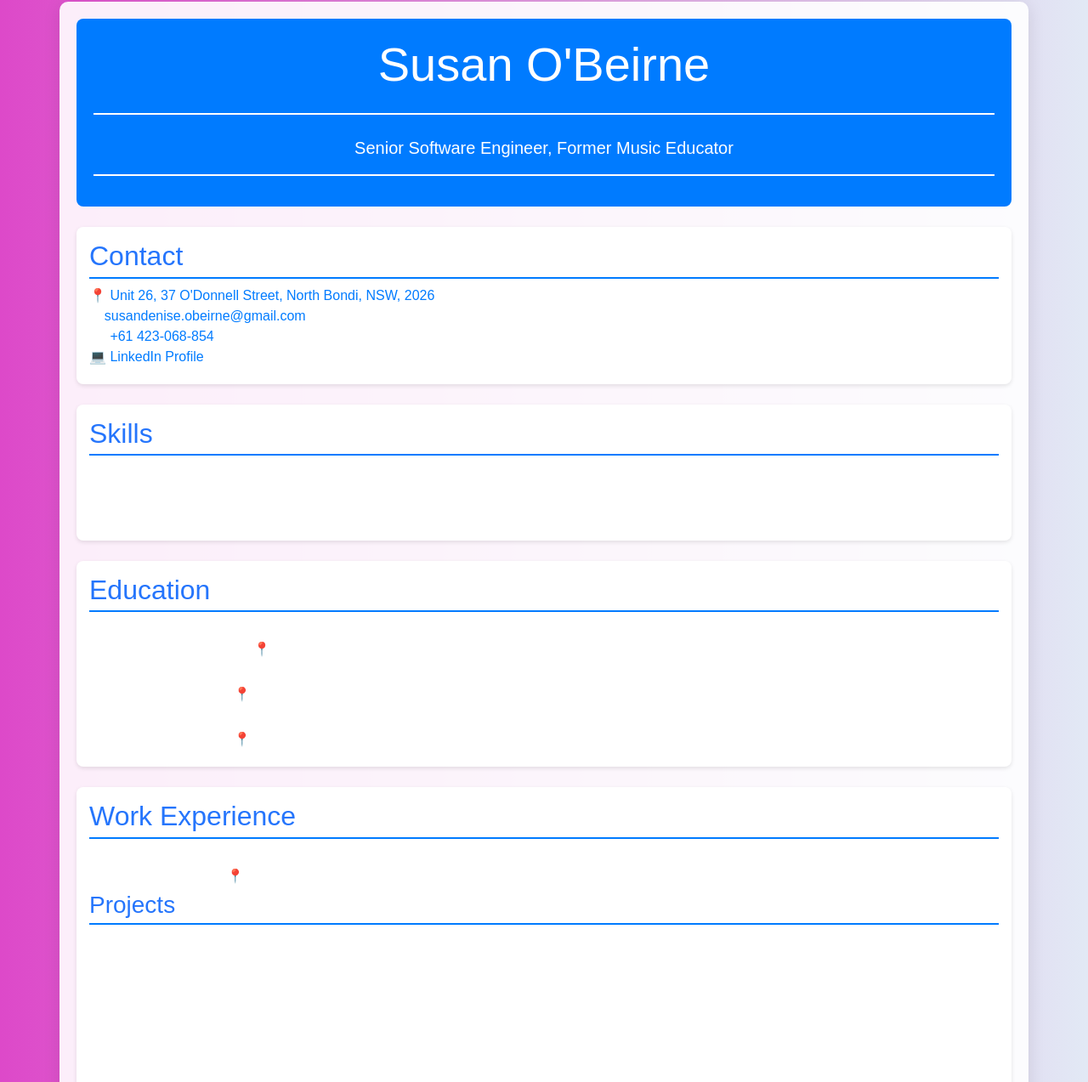
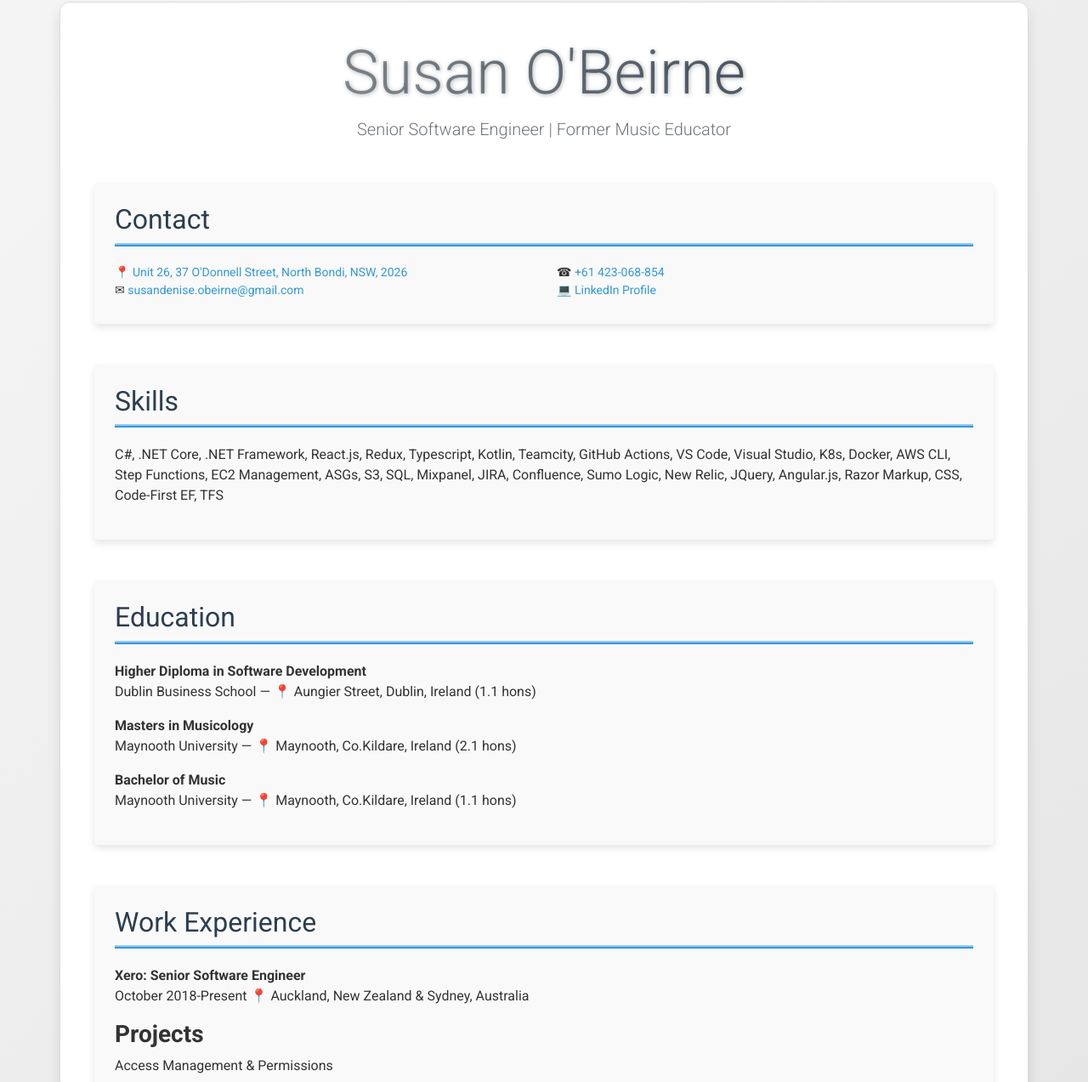
Before and after one commit to suebow/sueobeirne, a plain HTML site: page index.html in a window 1280 px wide. Shown: the part 46-1319 px from the top of the page at 85% size. Drawn offline with nearby package versions, Linux system fonts and the light colour scheme.

Commit message:
update to look a bit more slick

```diff
--- a/index.html
+++ b/index.html
@@ -1,3 +1,4 @@
+<!DOCTYPE html>
 <html lang="en">
 
 <head>
@@ -5,88 +6,93 @@
     <meta name="viewport" content="width=device-width, initial-scale=1.0">
     <link href="https://stackpath.bootstrapcdn.com/bootstrap/4.5.2/css/bootstrap.min.css" rel="stylesheet">
     <link href="https://cdnjs.cloudflare.com/ajax/libs/animate.css/4.1.1/animate.min.css" rel="stylesheet">
+    <link href="https://fonts.googleapis.com/css2?family=Roboto:wght@300;400;700&display=swap" rel="stylesheet">
+    <link href="https://cdn.jsdelivr.net/npm/aos@2.3.4/dist/aos.css" rel="stylesheet">
     <link href="style.css" rel="stylesheet">
     <title>Susan O'Beirne CV</title>
 </head>
 
-<body class="bg-light">
-    <div class="container my-5">
-        <header class="text-center mb-4 animate__animated animate__fadeInDown">
-        <h1 class="display-4">Susan O'Beirne</h1>
-        <hr class="my-4">
-        <p class="lead">Senior Software Engineer, Former Music Educator</p>
-        <hr>
+<body>
+    <div class="container my-5 animate__animated animate__fadeIn animate__delay-1s">
+        <header class="text-center mb-5" data-aos="fade-down" data-aos-delay="100">
+            <h1 class="display-3 metallic-text">Susan O'Beirne</h1>
+            <p class="lead text-muted">Senior Software Engineer | Former Music Educator</p>
         </header>
         <main>
             <article>
-            <section class="mb-4 animate__animated animate__fadeInUp">
-                <h2>Contact</h2>
+                <section class="contact-details mb-5 p-4 rounded" data-aos="fade-up" data-aos-delay="200">
+                    <h2 class="section-title">Contact</h2>
+                    <div class="row">
+                        <div class="col-md-6">
                             <p>
                                 📍 <a href="https://maps.app.goo.gl/ccY8JELPkoufxEz86">Unit 26, 37 O'Donnell Street, North Bondi, NSW, 2026</a><br />
                                 ✉ <a href="mailto:susandenise.obeirne@gmail.com">susandenise.obeirne@gmail.com</a><br />
+                            </p>
+                        </div>
+                        <div class="col-md-6">
+                            <p>
                                 ☎ <a href="#">+61 423-068-854</a><br />
                                 💻 <a href="https://www.linkedin.com/in/sue-o-beirne-b49b5993/">LinkedIn Profile</a><br />
                             </p>
+                        </div>
+                    </div>
                 </section>
-            <section class="mb-4 animate__animated animate__fadeInUp">
-                <h2>Skills</h2>
-                <p>C#, .NET Core, .NET Framework, React.js, Redux, Typescript, Kotlin, Teamcity, Github actions, Vs code, Visual Studio, K8s, Docker, AWS CLI, Step Functions, EC2 management, ASGs, S3, Task.go, SQL, Github, Mixpanel, JIRA, Confluence, Sumo Logic, New Relic, JQuery, Angular.js, Razor markup, CSS, Code first EF, TFS</p>
+
+                <section class="mb-5 p-4 rounded" data-aos="fade-up" data-aos-delay="300">
+                    <h2 class="section-title">Skills</h2>
+                    <p>C#, .NET Core, .NET Framework, React.js, Redux, Typescript, Kotlin, Teamcity, GitHub Actions, VS Code, Visual Studio, K8s, Docker, AWS CLI, Step Functions, EC2 Management, ASGs, S3, SQL, Mixpanel, JIRA, Confluence, Sumo Logic, New Relic, JQuery, Angular.js, Razor Markup, CSS, Code-First EF, TFS</p>
                 </section>
-            <section class="mb-4 animate__animated animate__fadeInUp">
-                <h2>Education</h2>
+
+                <section class="mb-5 p-4 rounded" data-aos="fade-up" data-aos-delay="400">
+                    <h2 class="section-title">Education</h2>
                     <p><strong>Higher Diploma in Software Development</strong> <br>Dublin Business School — 📍 Aungier Street, Dublin, Ireland (1.1 hons)</p>
                     <p><strong>Masters in Musicology</strong> <br>Maynooth University — 📍 Maynooth, Co.Kildare, Ireland (2.1 hons)</p>
                     <p><strong>Bachelor of Music</strong> <br>Maynooth University — 📍 Maynooth, Co.Kildare, Ireland (1.1 hons)</p>
                 </section>
-            <section class="mb-4 animate__animated animate__fadeInUp">
-                <h2>Work Experience</h2>
+
+                <section class="mb-5 p-4 rounded" data-aos="fade-up" data-aos-delay="500">
+                    <h2 class="section-title">Work Experience</h2>
                     <p><strong>Xero: Senior Software Engineer</strong> <br>October 2018-Present 📍 Auckland, New Zealand & Sydney, Australia</p>
-                <h3>Projects</h3>
+                    <h3 class="font-weight-bold">Projects</h3>
                     <p>Access Management & Permissions</p>
                     <ul>
-                    <li>Writing solutions to help users in accounting practice manage access and grant permissions.</li>
-                    <li>Working with code across multiple systems including legacy monolith and microservices.</li>
+                        <li>Developing solutions for user access management in accounting practice.</li>
+                        <li>Working with both legacy monolith and microservices architectures.</li>
                     </ul>
                     <p>Timesheets</p>
                     <ul>
-                    <li>Writing solutions to help employees submit timesheets and Payroll admins pay employees correctly.</li>
-                    <li>Modernisation and compliance project to comply with AU Fair Working legislature.</li>
-                    <li>Worked with legacy monolith (MVC with .NET Framework) and multiple legacy front ends (Knockout, Durandal, Ext.js) as well as .NET Core/React.js project (with Redux).</li>
-                    <li>Uplifting components from .NET Framework to .NET Core.</li>
-                    <li>Uplifting legacy (ClickOps) pipelines to seamless CI/CD pipelines using Kotlin and Teamcity.</li>
+                        <li>Creating solutions for employee timesheets and payroll management.</li>
+                        <li>Modernization project to comply with AU Fair Work legislation.</li>
+                        <li>Worked with legacy systems and modern .NET Core/React.js projects.</li>
+                        <li>Upgraded components from .NET Framework to .NET Core.</li>
+                        <li>Enhanced CI/CD pipelines using Kotlin and Teamcity.</li>
                     </ul>
-                <h3>Responsibilities</h3>
+                    <h3 class="font-weight-bold">Responsibilities</h3>
                     <ul>
-                    <li>Designing, refining, implementing, testing, deploying, and monitoring end-to-end solutions.</li>
-                    <li>Participating in PR reviews.</li>
-                    <li>Working with stakeholders to align on deadlines for completion of work.</li>
-                    <li>Collaborating cross-functionally with UX designers, product owners, and engineers to improve customer experiences.</li>
-                    <li>On-call: responsible for running multiple services outside working hours and fixing issues as they arise.</li>
-                    <li>Technical interviewing panel: interviewing new candidates for Xero for both technical and team fit interviews.</li>
-                    <li>Grad buddy: onboarding, mentoring, and helping graduates with professional goals and development.</li>
+                        <li>End-to-end solution design, implementation, testing, and deployment.</li>
+                        <li>Participating in PR reviews and collaborating with stakeholders.</li>
+                        <li>Cross-functional collaboration with UX designers and product owners.</li>
+                        <li>On-call support and technical interviewing.</li>
+                        <li>Mentoring and onboarding new graduates.</li>
                     </ul>
                     <p><strong>Version1: Software Developer</strong> <br>June 2016-September 2018 📍 Dublin, Ireland & Kent, England</p>
-                <h3>Projects</h3>
+                    <h3 class="font-weight-bold">Projects</h3>
                     <p>Waste Data Capture</p>
                     <ul>
-                    <li>Helping factory workers weigh the amount of waste corrugated card being recycled in a paper-making factory.</li>
-                    <li>Migration of system from VB6 to ASP.NET MVC.</li>
+                        <li>Developed a system for tracking waste in a paper-making factory.</li>
+                        <li>Migration from VB6 to ASP.NET MVC.</li>
                     </ul>
                     <p>Paper Management System</p>
                     <ul>
-                    <li>Inventory system for workers in a paper factory.</li>
-                    <li>Migration of system from VB6 to ASP.NET MVC.</li>
-                    <li>First exposure to working with concurrency.</li>
+                        <li>Inventory system for paper factory workers.</li>
+                        <li>Migration from VB6 to ASP.NET MVC.</li>
+                        <li>First exposure to concurrency issues.</li>
                     </ul>
-                <h3>Responsibilities</h3>
+                    <h3 class="font-weight-bold">Responsibilities</h3>
                     <ul>
-                    <li>Implementing and testing end-to-end solutions.</li>
-                    <li>Participating in PR reviews.</li>
-                    <li>Collaborating with Diversity team and Women's reBOOT program to help females return to tech after a career break.</li>
-                    <li>Ambassador for the company's graduate program.</li>
-                    <li>Onboarding and mentoring new grads.</li>
-                    <li>Technical interviewing panel: interviewing new candidates for both technical and team fit interviews.</li>
-                    <li>Grad buddy: onboarding, mentoring, and helping graduates with professional goals and development.</li>
+                        <li>Implementing and testing solutions, collaborating with teams.</li>
+                        <li>Involvement in Diversity and Women's reBOOT programs.</li>
+                        <li>Onboarding and mentoring new graduates.</li>
                     </ul>
                 </section>
             </article>
@@ -96,7 +102,15 @@
     <script src="https://code.jquery.com/jquery-3.5.1.slim.min.js"></script>
     <script src="https://cdn.jsdelivr.net/npm/@popperjs/core@2.11.6/dist/umd/popper.min.js"></script>
     <script src="https://stackpath.bootstrapcdn.com/bootstrap/4.5.2/js/bootstrap.min.js"></script>
-
+    <script src="https://cdn.jsdelivr.net/npm/aos@2.3.4/dist/aos.js"></script>
+    <script>
+        // Initialize AOS
+        AOS.init({
+            duration: 1200,
+            easing: 'ease-in-out',
+            once: true
+        });
+    </script>
 </body>
 
 </html>
--- a/style.css
+++ b/style.css
@@ -1,66 +1,147 @@
-body {
-    font-family: Arial, sans-serif;
-    background: linear-gradient(to right, #dd49c9, #e2e9f5); /* Gradient from purple to blue */
-    color: white; /* Change text color for better contrast */
+/* General Reset */
+* {
+    margin: 0;
+    padding: 0;
+    box-sizing: border-box;
+    font-family: 'Roboto', sans-serif;
 }
 
-header {
-    background-color: #007BFF;
-    color: white;
-    padding: 20px;
-    text-align: center;
-    border-radius: 8px;
+/* Background */
+body {
+    background: linear-gradient(135deg, #f5f5f5, #e0e0e0);
+    color: #333;
+    overflow-x: hidden;
 }
 
+/* Container */
 .container {
-    background-color: rgba(255, 255, 255, 0.9); /* Semi-transparent white background for content */
-    border-radius: 10px; /* Rounded corners */
-    padding: 20px; /* Padding inside the container */
-    box-shadow: 0 4px 20px rgba(0, 0, 0, 0.1); /* Subtle shadow for depth */
+    background: #ffffff;
+    border-radius: 12px;
+    box-shadow: 0 8px 16px rgba(0, 0, 0, 0.1);
+    padding: 40px;
+    border: 1px solid #ddd;
+    transition: transform 0.3s ease, box-shadow 0.3s ease;
+}
+
+.container:hover {
+    transform: scale(1.02);
+    box-shadow: 0 12px 24px rgba(0, 0, 0, 0.2);
+}
+
+/* Header */
+header {
+    margin-bottom: 40px;
 }
 
 header h1 {
-    margin: 0;
+    font-size: 3rem;
+    color: #2c3e50;
+    background: linear-gradient(45deg, #bdc3c7, #2c3e50);
+    -webkit-background-clip: text;
+    -webkit-text-fill-color: transparent;
+    text-shadow: 1px 1px 5px rgba(0, 0, 0, 0.2);
+    transition: color 0.5s ease;
 }
 
-header hr {
-    border: 1px solid #fff;
+header h1:hover {
+    color: #3498db;
 }
 
-h2, h3 {
-    color: #2575fc;
-    border-bottom: 2px solid #007BFF;
-    padding-bottom: 5px;
+header p {
+    font-size: 1.25rem;
+    color: #7f8c8d;
 }
 
+/* Sections */
 section {
-    margin: 20px 0;
-    background: white;
+    margin-bottom: 40px;
+    background: #f9f9f9;
     border-radius: 8px;
-    padding: 15px;
-    box-shadow: 0 2px 5px rgba(0, 0, 0, 0.1);
+    padding: 20px;
+    box-shadow: 0 4px 8px rgba(0, 0, 0, 0.1);
 }
 
-p {
-    margin: 5px 0;
+/* Section Titles */
+section h2 {
+    font-size: 2rem;
+    color: #2c3e50;
+    position: relative;
+    margin-bottom: 20px;
+    padding-bottom: 10px;
+    border-bottom: 2px solid #3498db;
 }
 
-ul {
-    margin: 10px 0;
-    padding-left: 20px;
+section h2::after {
+    content: "";
+    position: absolute;
+    bottom: 0;
+    left: 0;
+    width: 100%;
+    height: 2px;
+    background: #3498db;
+    opacity: 0.5;
+    transition: opacity 0.3s ease;
 }
 
+section h2:hover::after {
+    opacity: 1;
+}
+
+/* Contact Details */
+.contact-details {
+    font-size: 0.875rem; /* Smaller font size */
+    padding: 10px; /* Reduced padding */
+}
+
+.contact-details p {
+    margin-bottom: 5px; /* Reduced margin */
+}
+
+.contact-details a {
+    color: #3498db;
+    text-decoration: none;
+    font-size: 0.875rem; /* Smaller font size for links */
+}
+
+.contact-details a:hover {
+    color: #2980b9;
+}
+
+/* Lists */
+ul {
+    list-style: disc;
+    margin-left: 20px;
+}
+
+ul li {
+    margin-bottom: 10px;
+}
+
+/* Links */
 a {
-    color: #007BFF;
+    color: #3498db;
     text-decoration: none;
+    transition: color 0.3s ease;
 }
 
 a:hover {
-    text-decoration: underline;
+    color: #2980b9;
 }
 
-footer {
-    margin-top: 20px;
-    text-align: center;
-    font-size: 0.9em;
+/* Animation Effect */
+[data-aos] {
+    opacity: 0;
+    transition: opacity 0.6s ease;
 }
+
+[data-aos].aos-animate {
+    opacity: 1;
+}
+
+/* Metallic Text */
+.metallic-text {
+    background: linear-gradient(45deg, #bdc3c7, #2c3e50);
+    -webkit-background-clip: text;
+    -webkit-text-fill-color: transparent;
+    text-shadow: 1px 1px 5px rgba(0, 0, 0, 0.3);
+}
```
Lines whose indentation alone changed are shown as unchanged.
